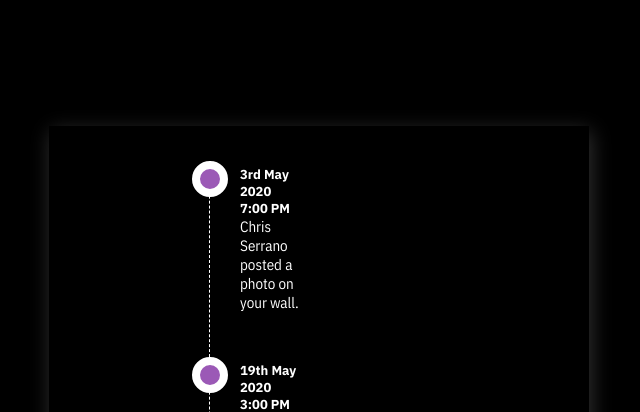
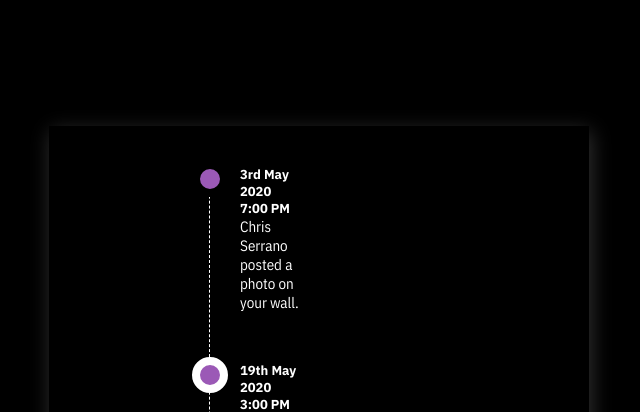
Before and after one commit to th777c/timeline-fall-fest-2025, a plain HTML site: page index.html in a window 1280 px wide. In both pictures the pointer is over the item 582 px from the left and 264 px from the top of the page. Shown: the top 412 px of the page, without its empty margins (321-961 px from the left). Drawn offline with nearby package versions, Linux system fonts and the light colour scheme.

Commit message:
index.html

```diff
--- a/index.html
+++ b/index.html
@@ -90,7 +90,7 @@
       top: -5px;
       content: " ";
       border: 8px solid rgba(255, 255, 255, 1);
-      border-radius: 500%;
+      border-radius: 300%;
       background: #9b59b6; /* Node color (change this for different effect) */
       height: 20px;
       width: 20px;
@@ -98,7 +98,7 @@
     }
 
     .rb-container ul.rb li:hover::before {
-      border-color: #fff;
+      border-color: #000;
       transition: all 1000ms ease-in-out;
     }
 
```
